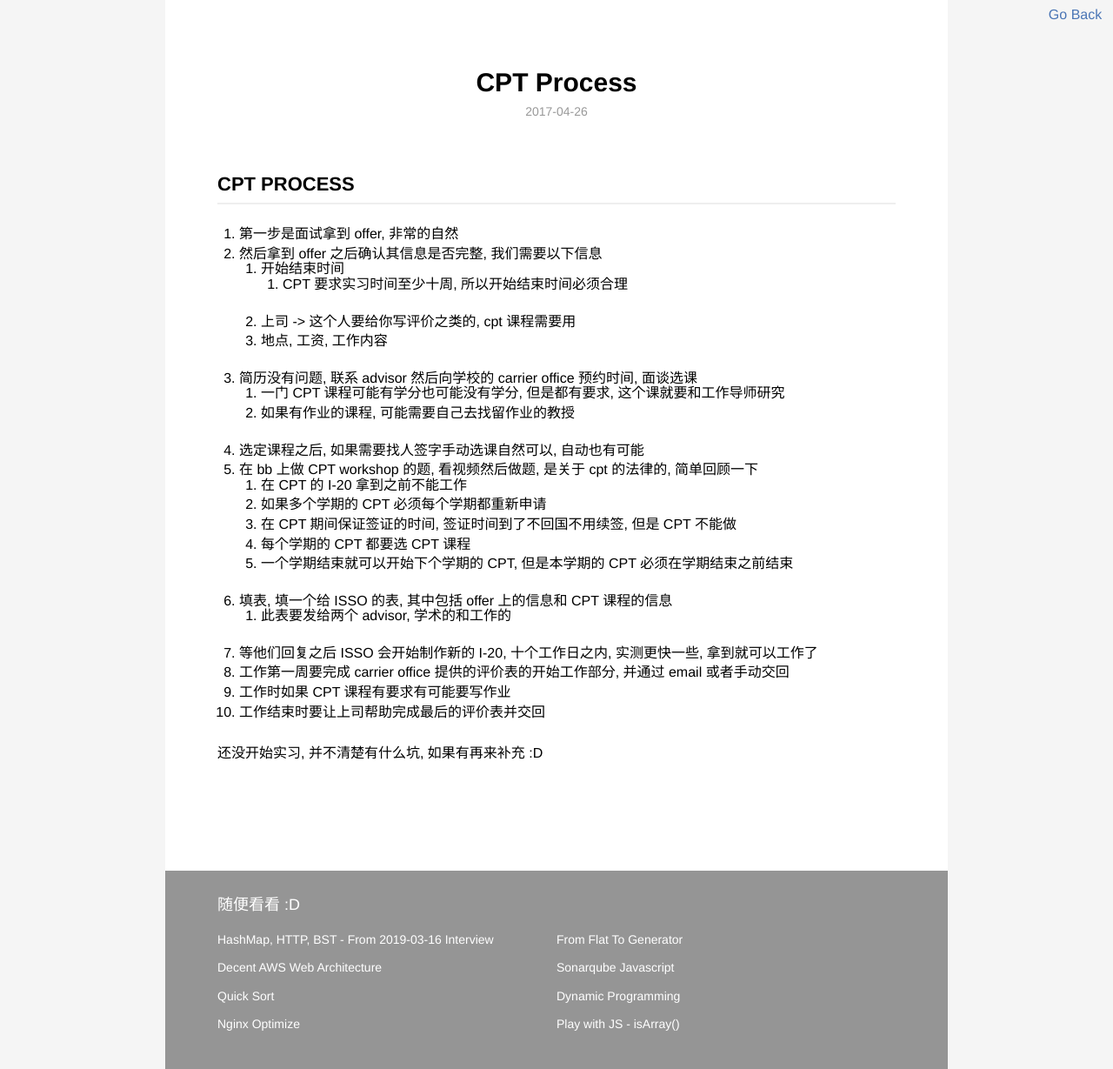
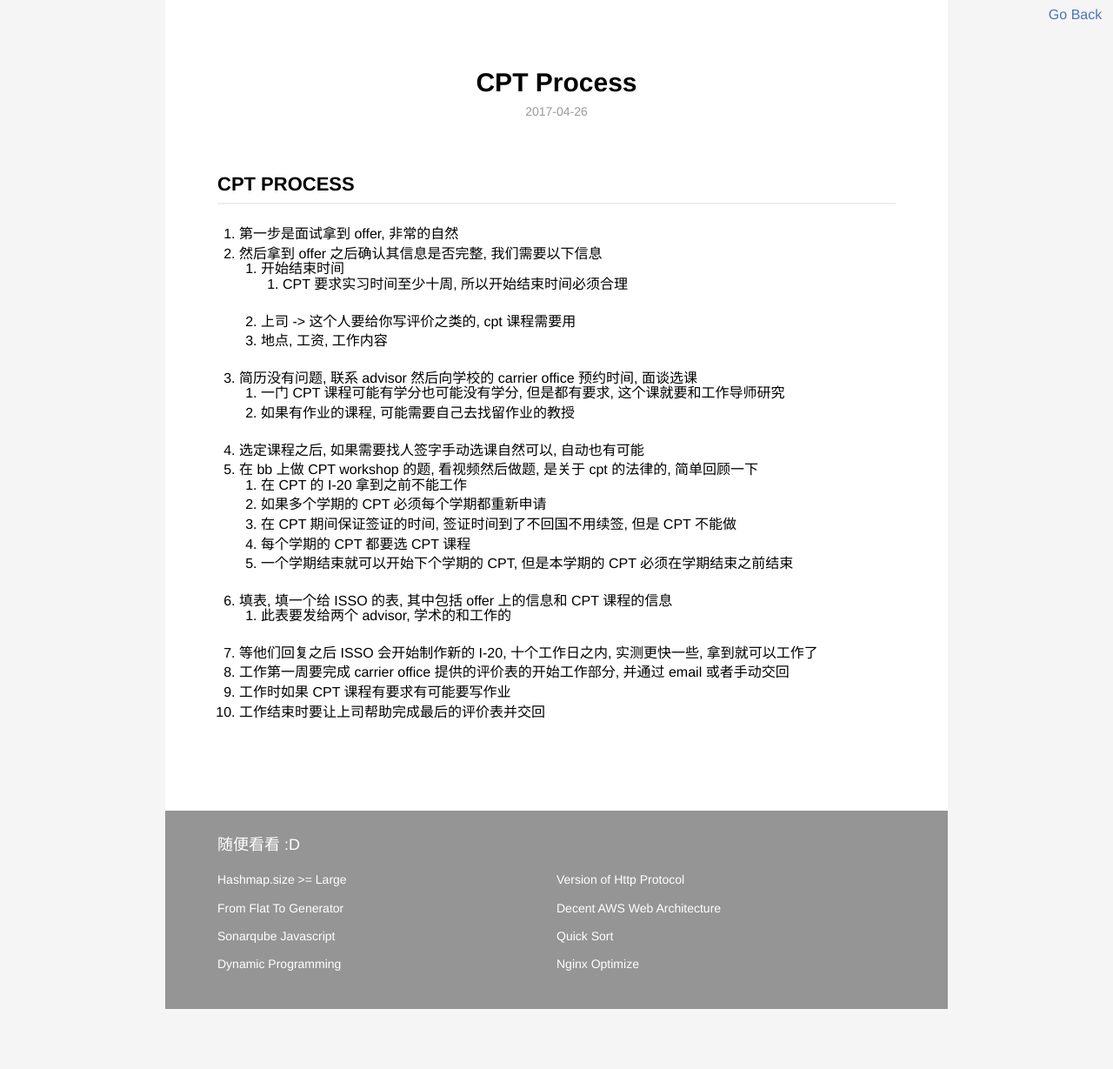
Before and after one commit to WMXPY/blog.mengw.io, a Jekyll site: the page built from _posts/blog/2017-04-26-CPT-Process.md, in a window 1280 px wide. Shown: the whole page at 87% size. Built offline with Jekyll 4.4.1, drawn with Linux system fonts in a browser that asks for light colours; after the commit the page ends 1160 px from its top, so only the background shows below that.

Commit message:
move files

```diff
--- a/_posts/blog/2017-04-26-CPT-Process.md
+++ b/_posts/blog/2017-04-26-CPT-Process.md
@@ -29,5 +29,3 @@ description:  记录一下 cpt 申请到完事的流程
 8.  工作第一周要完成 carrier office 提供的评价表的开始工作部分, 并通过 email 或者手动交回
 9.  工作时如果 CPT 课程有要求有可能要写作业
 10. 工作结束时要让上司帮助完成最后的评价表并交回
-
-还没开始实习, 并不清楚有什么坑, 如果有再来补充 :D
--- a/_posts/blog/2019-03-18-Interview-2019-03-16.md
+++ b/_posts/blog/2019-03-16-Http-Version.md
@@ -1,11 +1,9 @@
 ---
 layout: post
-title:  "HashMap, HTTP, BST - From 2019-03-16 Interview"
+title:  "Version of Http Protocol"
 categories: blog
-description: 面试之前请你再看一遍二叉搜索树
+description: 面试之前请你再看一遍 HTTP 的版本！
 ---
-
-## HashMap 的 Hash 冲突了
 
 ## 二叉搜索树
 
```
Also changed, not shown: _posts/blog/2019-03-18-Large-HashMap.md (added, +15 -0 lines).
